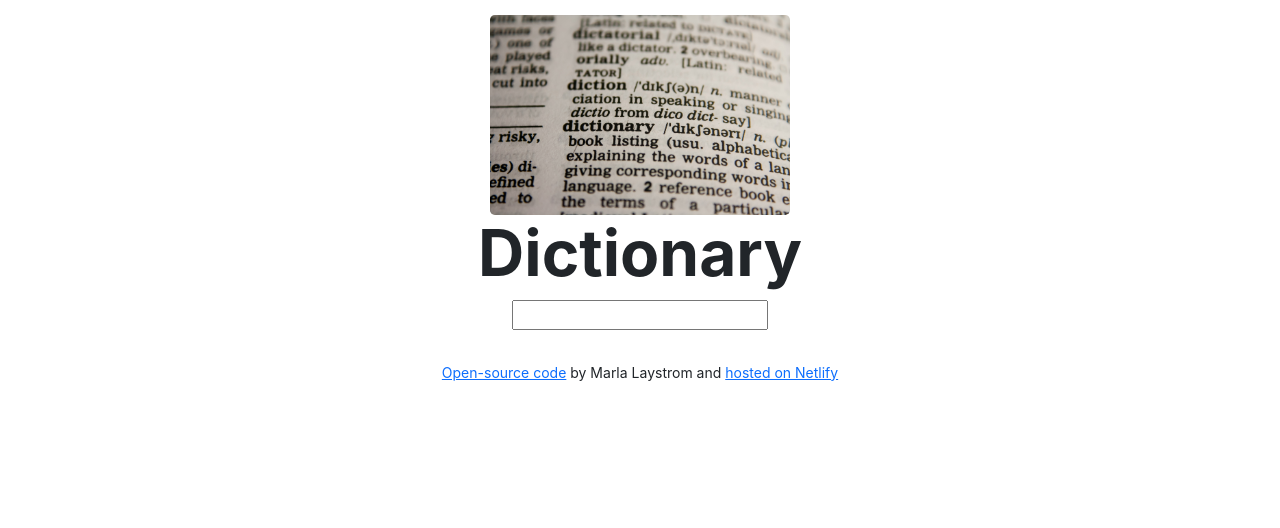
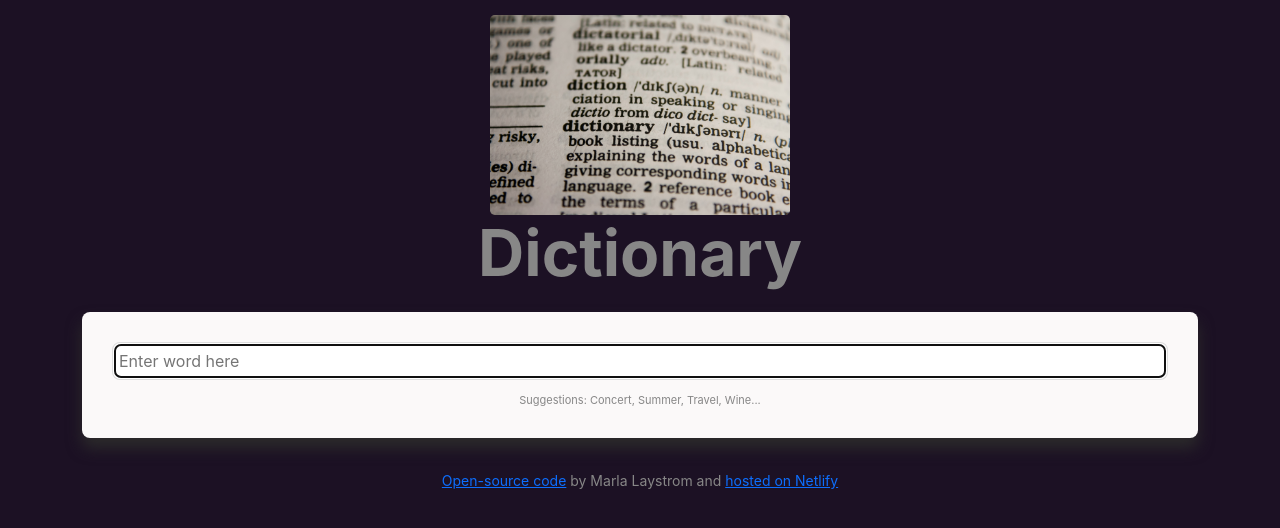
Before and after one commit to edistomars/dictionary-project, a React (Create React App) app: page / in a window 1280 px wide. Shown: the top 528 px of the page. Built offline with nearby package versions, Linux system fonts and the light colour scheme.

Commit message:
updated some styling

```diff
--- a/src/App.css
+++ b/src/App.css
@@ -1,3 +1,8 @@
+body {
+  background-color: #1c1124;
+  color: #878787;
+}
+
 h1 {
   font-weight: bold;
   font-size: 64px;
--- a/src/Dictionary.css
+++ b/src/Dictionary.css
@@ -1,3 +1,27 @@
 .Dictionary {
   text-align: center;
 }
+
+.Dictionary section {
+  background-color: #fbf9f9;
+  border-radius: 8px;
+  padding: 30px;
+  margin: 20px 0;
+  box-shadow: 0px 10px 15px rgb(44, 43, 43);
+}
+
+.Dictionary input {
+  width: 100%;
+  padding: 5px 5px;
+  border: 2px solid #ddd;
+  border-radius: 8px;
+  color: rgba(17, 17, 17, 0.87);
+}
+
+.Dictionary .hint {
+  font-size: 11px;
+}
+
+.hint {
+  padding-top: 12px;
+}
--- a/src/Dictionary.js
+++ b/src/Dictionary.js
@@ -26,9 +26,19 @@ export default function Dictionary() {
 
   return (
     <div className="Dictionary">
-      <form onSubmit={search}>
-        <input type="search" onChange={handleKeywordChange} />
-      </form>
+      <section>
+        <form onSubmit={search}>
+          <input
+            type="search"
+            placeholder="Enter word here"
+            autoFocus="on"
+            onChange={handleKeywordChange}
+          />
+        </form>
+        <div className="hint">
+          Suggestions: Concert, Summer, Travel, Wine...
+        </div>
+      </section>
       <Results results={results} />
     </div>
   );
--- /dev/null
+++ b/src/Phonetic.css
@@ -0,0 +1,24 @@
+.Phonetic {
+  margin: 20px 0;
+}
+
+.Phonetic a {
+  border: 2px solid #ddd;
+  text-decoration: none;
+  padding: 10px 20px;
+  font-size: 14px;
+  margin-right: 10px;
+  border-radius: 20px;
+  transition: all 150ms ease-in-out;
+}
+
+.Phonetic a:hover {
+  color: #fbf9f9;
+  background-color: #1c1124;
+  opacity: 0.8;
+  text-decoration: underline;
+}
+.Phonetic .text {
+  opacity: 0.8;
+  font-weight: bold;
+}
--- a/src/Phonetic.js
+++ b/src/Phonetic.js
@@ -1,4 +1,5 @@
 import React from "react";
+import "./Phonetic.css";
 
 export default function Phonetic(props) {
   console.log(props.phonetic);
@@ -7,8 +8,8 @@ export default function Phonetic(props) {
       <a href={props.phonetic.audio} target="_blank" rel="noreferrer">
         Listen
       </a>
-      <br />
-      {props.phonetic.text}
+
+      <span className="text"> {props.phonetic.text}</span>
     </div>
   );
 }
--- /dev/null
+++ b/src/Results.css
@@ -0,0 +1,5 @@
+.Results h2 {
+  font-size: 36px;
+  font-weight: 400;
+  line-height: 1.5;
+}
--- a/src/Results.js
+++ b/src/Results.js
@@ -1,11 +1,13 @@
 import React from "react";
 import Meaning from "./Meaning";
 import Phonetic from "./Phonetic";
+import "./Results.css";
 
 export default function Results(props) {
   if (props.results) {
     return (
       <div className="Results">
+        <section>
           <h2>{props.results.word}</h2>
           {props.results.phonetics.map(function (phonetic, index) {
             return (
@@ -14,11 +16,12 @@ export default function Results(props) {
               </div>
             );
           })}
+        </section>
         {props.results.meanings.map(function (meaning, index) {
           return (
-            <div key={index}>
+            <section key={index}>
               <Meaning meaning={meaning} />
-            </div>
+            </section>
           );
         })}
       </div>
```
Lines whose indentation alone changed are shown as unchanged.
